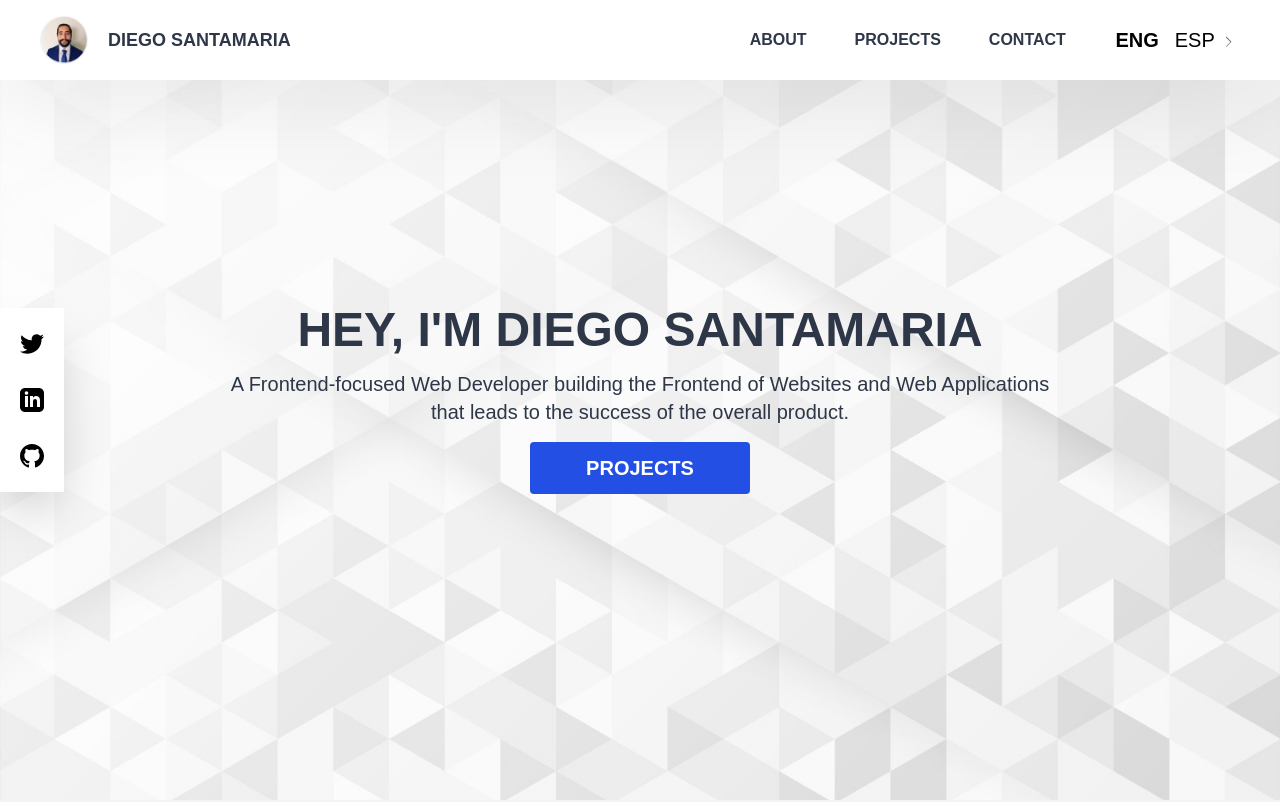
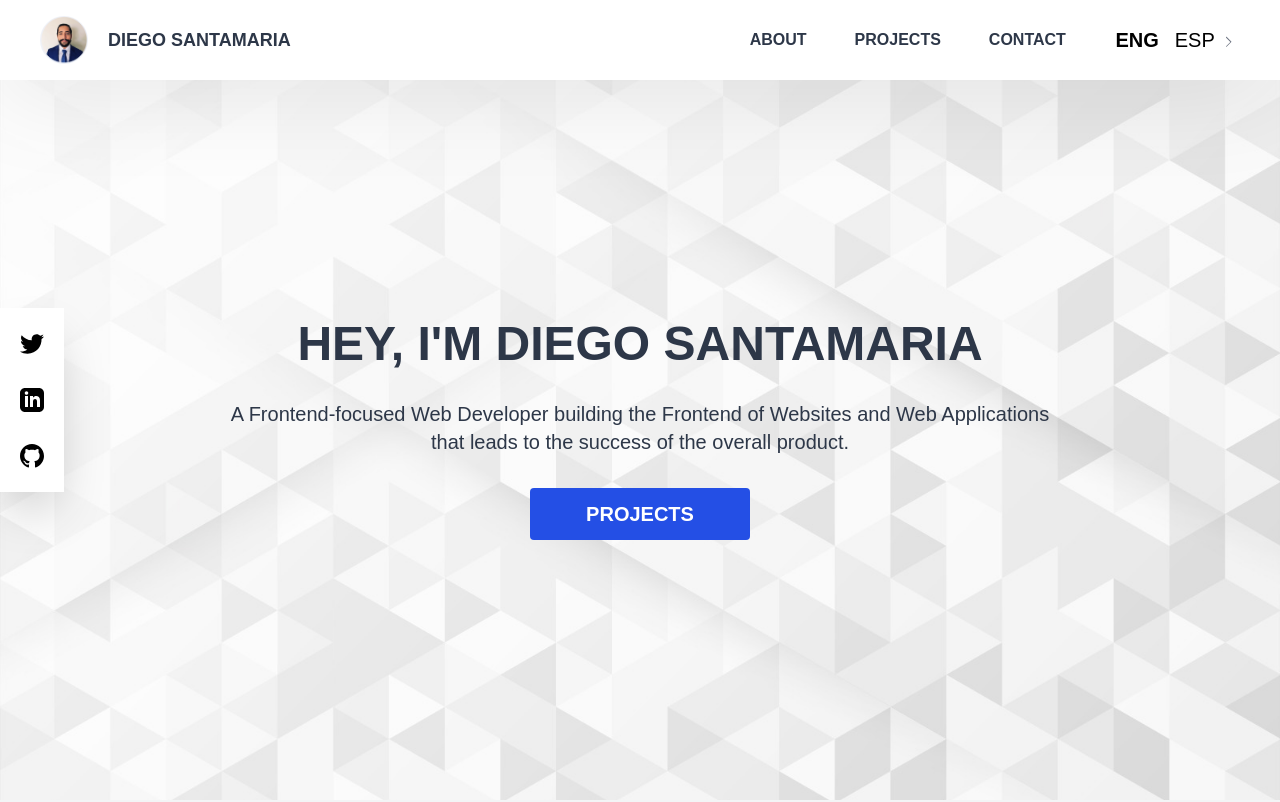
Before and after one commit to SantamariaCodes/basic-portfolio-website, a React (Create React App) app: page / in a window 1280 px wide. Shown: the top 802 px of the page. Built offline with nearby package versions, Linux system fonts and the light colour scheme.

Commit message:
feat(home): added padding top to home content

```diff
--- a/src/components/Home.tsx
+++ b/src/components/Home.tsx
@@ -20,18 +20,20 @@ const Home: React.ForwardRefRenderFunction<HTMLDivElement, HomeProps> = (
   return (
     <div
       ref={homeRef}
-      className="section flex flex-col sm:p-10 md:p-16 items-center justify-center relative h-[70vh] sm:h-screen"
+      className="section flex flex-col sm:p-10 md:p-16 items-center justify-center relative h-[100vh] sm:h-screen"
       style={{
         backgroundImage: 'url("/resources/img/bg-home.jpeg")',
         backgroundSize: "cover",
         backgroundPosition: "center",
       }}
     >
-      <div className=" flex flex-col items-center gap-4 p-5 sm:p-5 max-w-4xl   ">
-        <h1 className=" 420px:text-xl  sm:text-3xl md:text-4xl lg:text-5xl   text-center relative  font-extrabold">
+      <div className=" flex flex-col items-center gap-4 p-5 pt-8 sm:p-5 lg:pt-20 max-w-4xl   ">
+        <h1 className=" 420px:text-xl  sm:text-3xl md:text-4xl lg:text-5xl   text-center relative md:mb-4  font-extrabold">
           {t("title")}
         </h1>
-        <p className="text-sm md:text-xl text-center  ">{t("description")}</p>
+        <p className="text-sm   md:text-xl text-center  mb-2 md:mb-4 ">
+          {t("description")}
+        </p>
         <ProjectsButton onClick={scrollToProjects} />
       </div>
       <div className="absolute left-0 transform  hidden lg:block">
--- a/src/locales/es/navbarLinks.json
+++ b/src/locales/es/navbarLinks.json
@@ -2,6 +2,6 @@
       "home": "CASA",
       "about": "PROCESOS",
       "projects": "PROYECTOS",
-      "contact": "CONTACTANOS"
+      "contact": "CONTACTO"
 
   }
```
